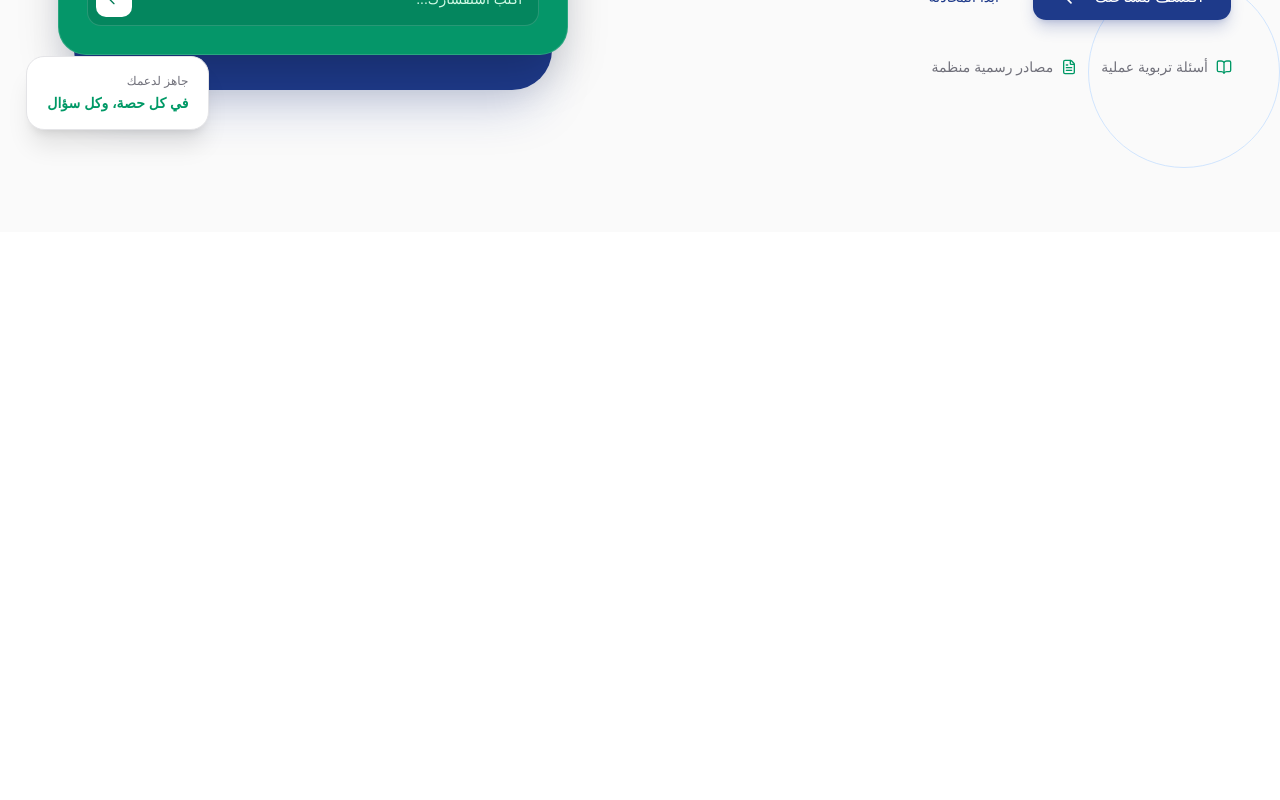
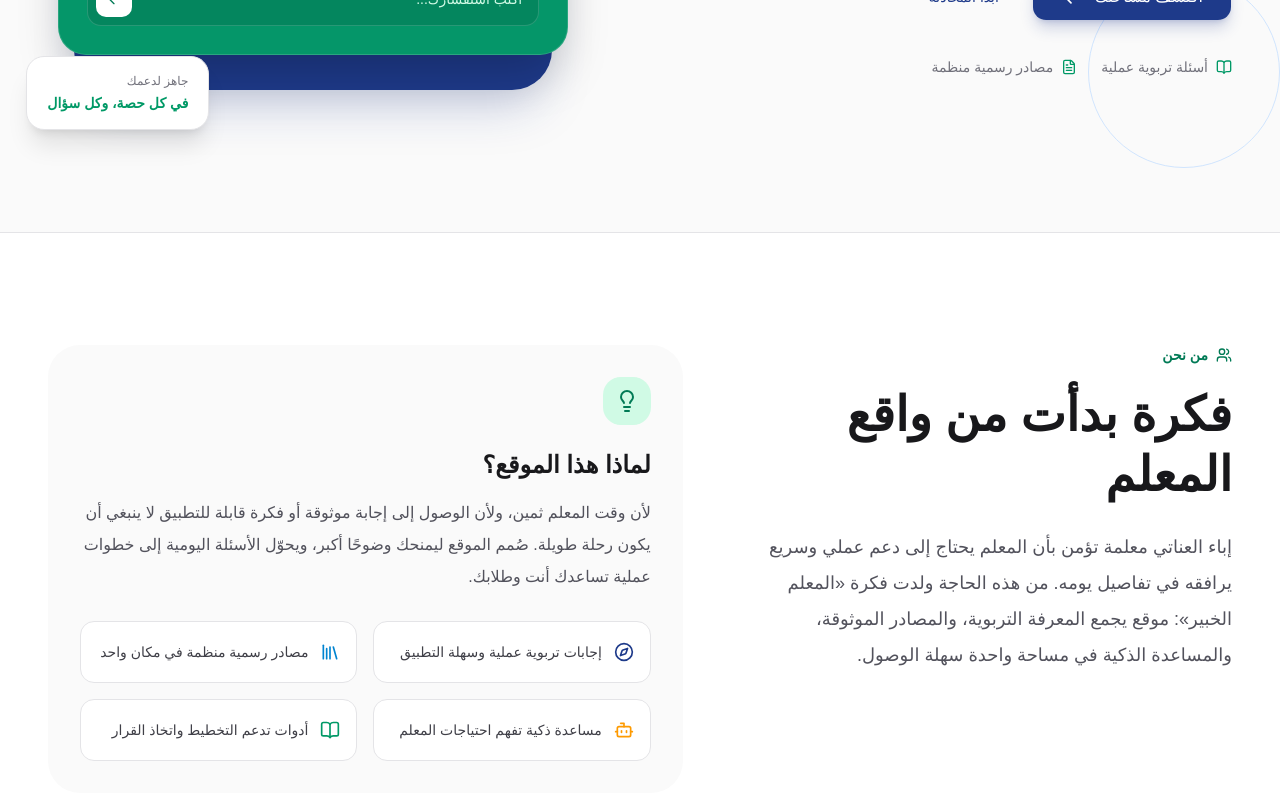
Before and after one commit to jojodev07/vercelfrontend2, a React (Vite) app: page / in a window 1280 px wide. Shown: the part 568-1368 px from the top of the page. Before the commit the page ends 800 px from the top, so only its background shows below. Built offline with nearby package versions, Linux system fonts and the light colour scheme.

Commit message:
improved welcome page

```diff
--- a/src/pages/landingPage.jsx
+++ b/src/pages/landingPage.jsx
@@ -1,4 +1,4 @@
-import { ArrowLeft, BookOpen, FileText, Sparkles } from "lucide-react";
+import { ArrowLeft, BookOpen, Bot, Compass, FileText, Lightbulb, Library, Sparkles, Users } from "lucide-react";
 import { useNavigate } from "react-router-dom";
 import logo from "../assets/Screenshot_2026-08-05_155526-removebg-preview.png";
 import { Button } from "../components/ui/button";
@@ -19,6 +19,12 @@ export function LandingPage() {
           <span className="hidden text-sm font-bold sm:block">المعلم الخبير</span>
         </button>
         <div className="flex items-center gap-2 sm:gap-3">
+          <a
+            href="#about"
+            className="hidden px-3 py-2 text-sm font-semibold text-zinc-600 transition-colors hover:text-emerald-700 sm:block"
+          >
+            من نحن
+          </a>
           <Button variant="ghost" onClick={() => navigate("/chat")}>
             افتح المحادثة
           </Button>
@@ -106,6 +112,51 @@ export function LandingPage() {
           </div>
         </div>
       </section>
+
+      <section id="about" className="border-t border-zinc-200 bg-white px-5 py-20 sm:px-8 lg:px-12 lg:py-28">
+        <div className="mx-auto grid w-full max-w-7xl gap-12 lg:grid-cols-[0.85fr_1.15fr] lg:items-start lg:gap-20">
+          <div>
+            <div className="mb-5 inline-flex items-center gap-2 text-sm font-semibold text-emerald-700">
+              <Users className="size-4" />
+              من نحن
+            </div>
+            <h2 className="max-w-lg text-4xl font-black leading-tight text-zinc-900 sm:text-5xl">
+              فكرة بدأت من واقع المعلم
+            </h2>
+            <p className="mt-6 max-w-xl text-lg leading-loose text-zinc-600">
+              إباء العناتي معلمة تؤمن بأن المعلم يحتاج إلى دعم عملي وسريع يرافقه في تفاصيل يومه. من هذه الحاجة ولدت فكرة «المعلم الخبير»: موقع يجمع المعرفة التربوية، والمصادر الموثوقة، والمساعدة الذكية في مساحة واحدة سهلة الوصول.
+            </p>
+          </div>
+
+          <div className="rounded-[2rem] bg-zinc-50 p-6 sm:p-8">
+            <div className="flex size-12 items-center justify-center rounded-2xl bg-emerald-100 text-emerald-700">
+              <Lightbulb className="size-6" />
+            </div>
+            <h3 className="mt-6 text-2xl font-bold text-zinc-900">لماذا هذا الموقع؟</h3>
+            <p className="mt-4 leading-8 text-zinc-600">
+              لأن وقت المعلم ثمين، ولأن الوصول إلى إجابة موثوقة أو فكرة قابلة للتطبيق لا ينبغي أن يكون رحلة طويلة. صُمم الموقع ليمنحك وضوحًا أكبر، ويحوّل الأسئلة اليومية إلى خطوات عملية تساعدك أنت وطلابك.
+            </p>
+            <ul className="mt-7 grid gap-4 sm:grid-cols-2" aria-label="مزايا الموقع">
+              <li className="flex items-start gap-3 rounded-xl border border-zinc-200 bg-white p-4 text-sm leading-7 text-zinc-700">
+                <Compass className="mt-1 size-5 shrink-0 text-[#1E3A8A]" />
+                إجابات تربوية عملية وسهلة التطبيق
+              </li>
+              <li className="flex items-start gap-3 rounded-xl border border-zinc-200 bg-white p-4 text-sm leading-7 text-zinc-700">
+                <Library className="mt-1 size-5 shrink-0 text-sky-600" />
+                مصادر رسمية منظمة في مكان واحد
+              </li>
+              <li className="flex items-start gap-3 rounded-xl border border-zinc-200 bg-white p-4 text-sm leading-7 text-zinc-700">
+                <Bot className="mt-1 size-5 shrink-0 text-amber-500" />
+                مساعدة ذكية تفهم احتياجات المعلم
+              </li>
+              <li className="flex items-start gap-3 rounded-xl border border-zinc-200 bg-white p-4 text-sm leading-7 text-zinc-700">
+                <BookOpen className="mt-1 size-5 shrink-0 text-emerald-600" />
+                أدوات تدعم التخطيط واتخاذ القرار
+              </li>
+            </ul>
+          </div>
+        </div>
+      </section>
     </main>
   );
 }
```
